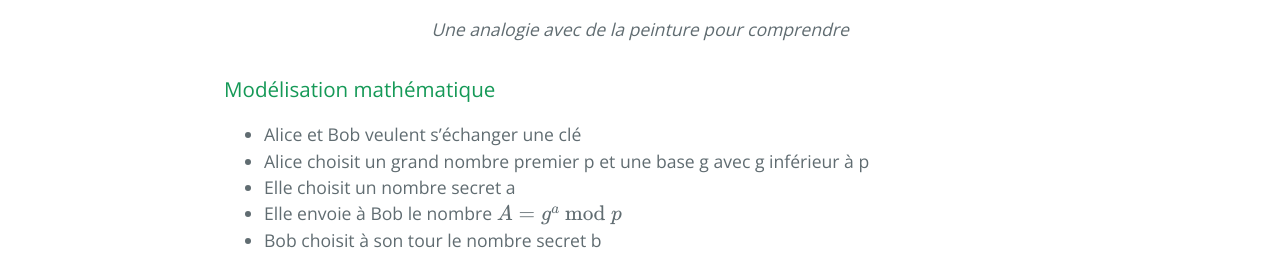
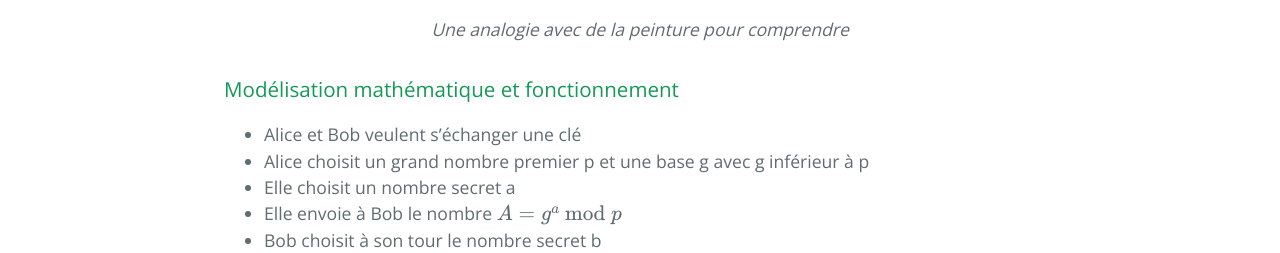
Before and after one commit to SamuelGallay/CryptoTPE, a Jekyll site: the page built from pages/4_Internet/2_diffie-hellman.md, in a window 1280 px wide. Shown: the part 1453-1706 px from the top of the page. Built offline with Jekyll 4.4.1, drawn with Linux system fonts in a browser that asks for light colours; our own code applies the rules of GitHub Pages for plain Markdown files; formulas are drawn with MathJax 3.

Commit message:
Update 2_diffie-hellman.md

```diff
--- a/pages/4_Internet/2_diffie-hellman.md
+++ b/pages/4_Internet/2_diffie-hellman.md
@@ -22,7 +22,7 @@ Ce sont deux américains, Whitfield Diffie et Martin Hellman de l'Université de
 <img src="{{ "/assets/4_Internet/diffie-hellman1.png" | relative_url }}" alt="diffie" style="margin: 0 auto;display: block;"/>
 <p align="center"> <em> Une analogie avec de la peinture pour comprendre </em> </p>
 
-### Modélisation mathématique
+### Modélisation mathématique et fonctionnement
 
 * Alice et Bob veulent s’échanger une clé
 * Alice choisit un grand nombre premier p et une base g avec g inférieur à p
```
